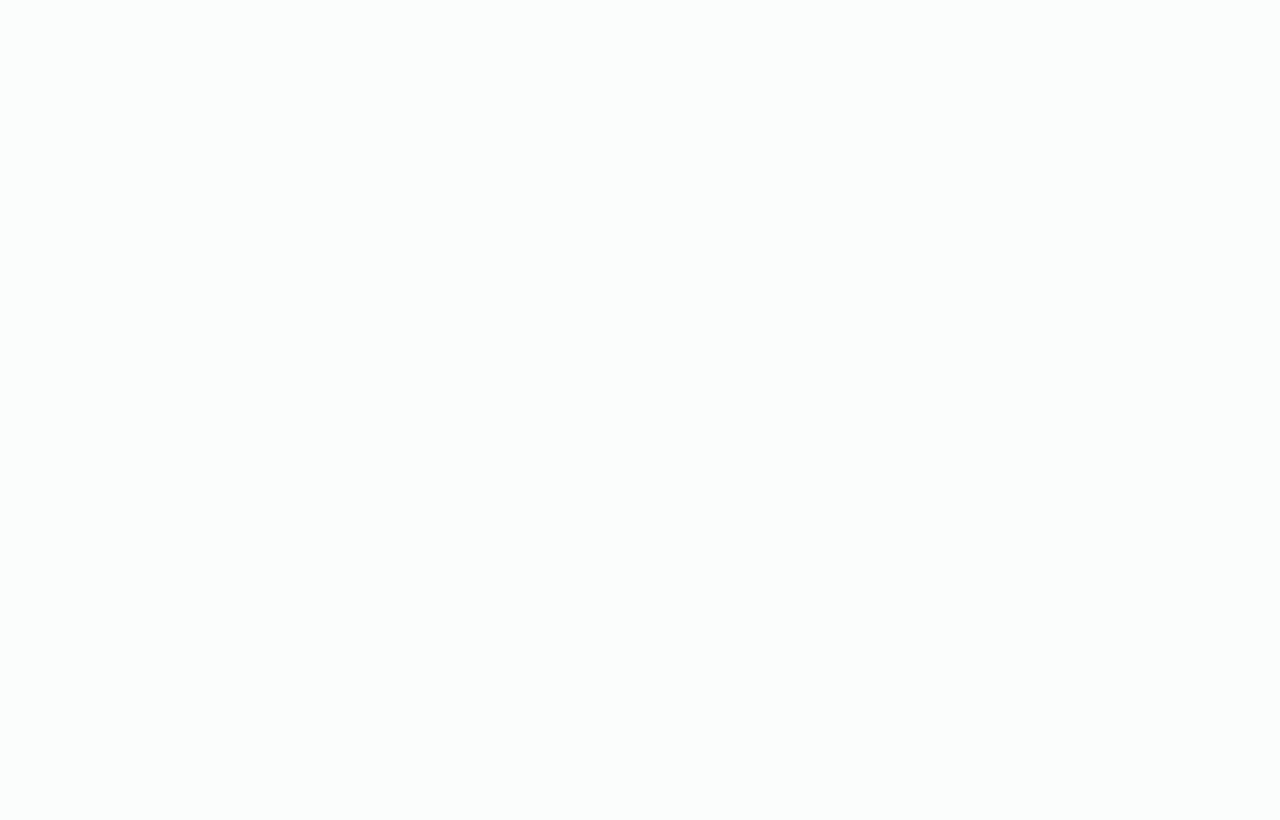
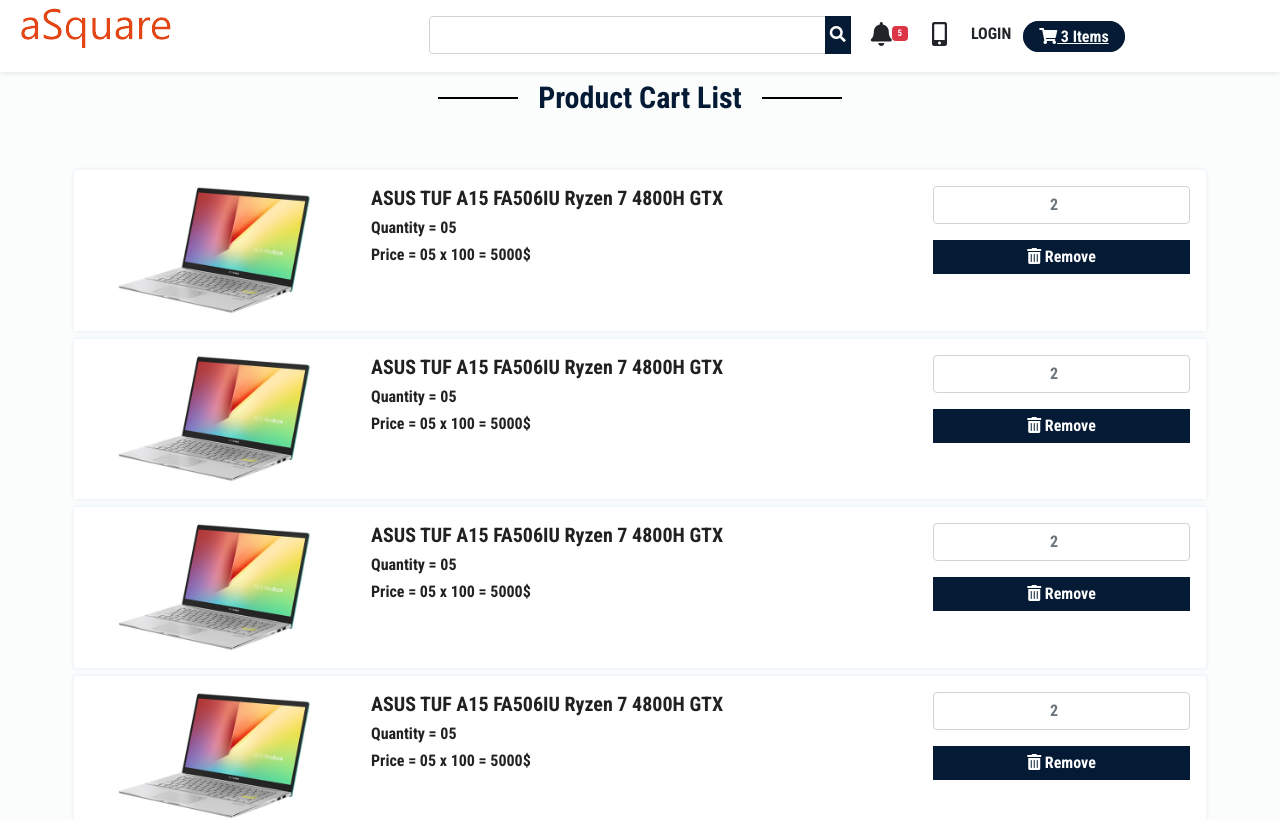
Before and after one commit to EGmarket/asquare-frontend-react, a React (Create React App) app: page /cart in a window 1280 px wide. Before the commit this address had no page. Shown: the top 820 px of the page. Built offline with nearby package versions, Linux system fonts and the light colour scheme.

Commit message:
cartPage designed

```diff
--- /dev/null
+++ b/src/components/cart/Cart.jsx
@@ -0,0 +1,144 @@
+import React, { Component, Fragment } from 'react'
+import {Navbar,Container, Row, Col,Button,Card} from 'react-bootstrap';
+import Product1 from '../../assets/images/product/product1.png'
+
+class Cart extends Component {
+    render() {
+        return (
+            <Fragment>
+
+                <Container>
+
+                    <div className="section-title text-center mb-55"><h2>Product Cart List</h2>
+                    </div>
+
+
+
+                    <Row>
+
+
+                        <Col className="p-1" lg={12} md={12} sm={12} xs={12} >
+                            <Card >
+                                <Card.Body>
+                                    <Row>
+                                        <Col md={3} lg={3} sm={6} xs={6}>
+                                            <img className="w-100 h-100" src={Product1} />
+                                        </Col>
+
+                                        <Col md={6} lg={6} sm={6} xs={6}>
+                                            <h5 className="product-name">ASUS TUF A15 FA506IU Ryzen 7 4800H GTX</h5>
+                                            <h6> Quantity = 05 </h6>
+                                            <h6>Price = 05 x 100 = 5000$</h6>
+                                        </Col>
+
+                                        <Col md={3} lg={3} sm={12} xs={12}>
+                                            <input placeholder="2" className="form-control text-center" type="number" />
+                                            <Button className="btn btn-block w-100 mt-3  site-btn"><i className="fa fa-trash-alt"></i> Remove </Button>
+
+                                        </Col>
+                                    </Row>
+                                </Card.Body>
+                            </Card>
+                        </Col>
+
+
+
+
+                        <Col className="p-1" lg={12} md={12} sm={12} xs={12} >
+                            <Card >
+                                <Card.Body>
+                                    <Row>
+                                        <Col md={3} lg={3} sm={6} xs={6}>
+                                            <img className="w-100 h-100" src={Product1} />
+                                        </Col>
+
+                                        <Col md={6} lg={6} sm={6} xs={6}>
+                                            <h5 className="product-name">ASUS TUF A15 FA506IU Ryzen 7 4800H GTX</h5>
+                                            <h6> Quantity = 05 </h6>
+                                            <h6>Price = 05 x 100 = 5000$</h6>
+                                        </Col>
+
+                                        <Col md={3} lg={3} sm={12} xs={12}>
+                                            <input placeholder="2" className="form-control text-center" type="number" />
+                                            <Button className="btn btn-block w-100 mt-3  site-btn"><i className="fa fa-trash-alt"></i> Remove </Button>
+
+                                        </Col>
+                                    </Row>
+                                </Card.Body>
+                            </Card>
+                        </Col>
+
+
+
+                        <Col className="p-1" lg={12} md={12} sm={12} xs={12} >
+                            <Card >
+                                <Card.Body>
+                                    <Row>
+                                        <Col md={3} lg={3} sm={6} xs={6}>
+                                            <img className="w-100 h-100" src={Product1} />
+                                        </Col>
+
+                                        <Col md={6} lg={6} sm={6} xs={6}>
+                                            <h5 className="product-name">ASUS TUF A15 FA506IU Ryzen 7 4800H GTX</h5>
+                                            <h6> Quantity = 05 </h6>
+                                            <h6>Price = 05 x 100 = 5000$</h6>
+                                        </Col>
+
+                                        <Col md={3} lg={3} sm={12} xs={12}>
+                                            <input placeholder="2" className="form-control text-center" type="number" />
+                                            <Button className="btn btn-block w-100 mt-3  site-btn"><i className="fa fa-trash-alt"></i> Remove </Button>
+
+                                        </Col>
+                                    </Row>
+                                </Card.Body>
+                            </Card>
+                        </Col>
+
+
+
+
+                        <Col className="p-1" lg={12} md={12} sm={12} xs={12} >
+                            <Card >
+                                <Card.Body>
+                                    <Row>
+                                        <Col md={3} lg={3} sm={6} xs={6}>
+                                            <img className="w-100 h-100" src={Product1} />
+                                        </Col>
+
+                                        <Col md={6} lg={6} sm={6} xs={6}>
+                                            <h5 className="product-name">ASUS TUF A15 FA506IU Ryzen 7 4800H GTX</h5>
+                                            <h6> Quantity = 05 </h6>
+                                            <h6>Price = 05 x 100 = 5000$</h6>
+                                        </Col>
+
+                                        <Col md={3} lg={3} sm={12} xs={12}>
+                                            <input placeholder="2" className="form-control text-center" type="number" />
+                                            <Button className="btn btn-block w-100 mt-3  site-btn"><i className="fa fa-trash-alt"></i> Remove </Button>
+
+                                        </Col>
+                                    </Row>
+                                </Card.Body>
+                            </Card>
+                        </Col>
+
+
+
+
+
+
+
+
+
+
+
+                    </Row>
+
+                </Container>
+
+
+            </Fragment>
+        )
+    }
+}
+
+export default Cart
--- a/src/components/common/NavMenuDesktop.jsx
+++ b/src/components/common/NavMenuDesktop.jsx
@@ -30,7 +30,7 @@
                                     <a className="btn"><i className="fa h4 fa-mobile-alt"></i></a>
                                     <Link to="/login" className="h4 btn">LOGIN</Link>
 
-                                    <Button className="cart-btn"><i className="fa fa-shopping-cart"></i> 3 Items </Button>
+                                    <Link to="/cart" className="cart-btn"><i className="fa fa-shopping-cart"></i> 3 Items </Link>
                                 </Col>
 
                             </Row>
--- /dev/null
+++ b/src/pages/CartPage.jsx
@@ -0,0 +1,40 @@
+import React, { Component, Fragment } from 'react'
+import Cart from '../components/cart/Cart'
+import FooterDesktop from '../components/common/FooterDesktop'
+import FooterMobile from '../components/common/FooterMobile'
+import NavMenuDesktop from '../components/common/NavMenuDesktop'
+import NavMenuMobile from '../components/common/NavMenuMobile'
+
+class CartPage extends Component {
+
+    componentDidMount(){
+        window.scroll(0,0)
+    }
+
+    render() {
+        return (
+            <Fragment>
+                <div className="Desktop">
+                    <NavMenuDesktop />
+                </div>
+
+                <div className="Mobile">
+                    <NavMenuMobile />
+                </div>
+
+                <Cart />
+
+                <div className="Desktop">
+                    <FooterDesktop/>
+                </div>
+
+                <div className="Mobile">
+                    <FooterMobile/>
+                </div>
+
+            </Fragment>
+        )
+    }
+}
+
+export default CartPage
--- a/src/route/AppRoute.js
+++ b/src/route/AppRoute.js
@@ -5,6 +5,7 @@
 import ContactPage from "../pages/ContactPage";
 import ProductDetailsPage from "../pages/ProductDetailsPage";
 import NotificationPage from "../pages/NotificationPage";
+import CartPage from "../pages/CartPage";
 
 class AppRoute extends Component {
     render() {
@@ -16,6 +17,7 @@
                     <Route path="/contact" element={<ContactPage/>}/>
                     <Route path="/productdetails" element={<ProductDetailsPage/>}/>
                     <Route path="/notification" element={<NotificationPage/>}/>
+                    <Route path="/cart" element={<CartPage/>}/>
                 </Routes>
 
             </Fragment>
```
